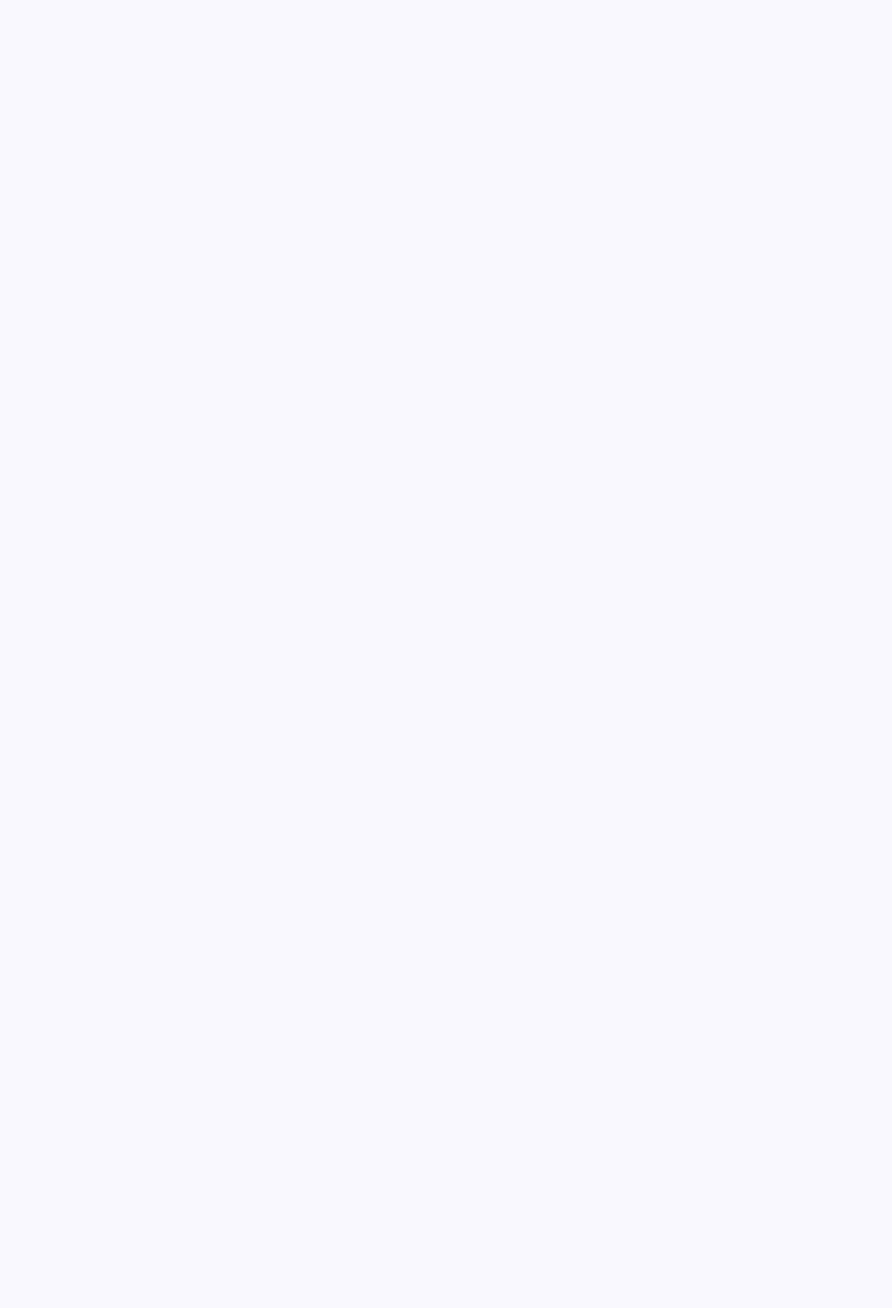
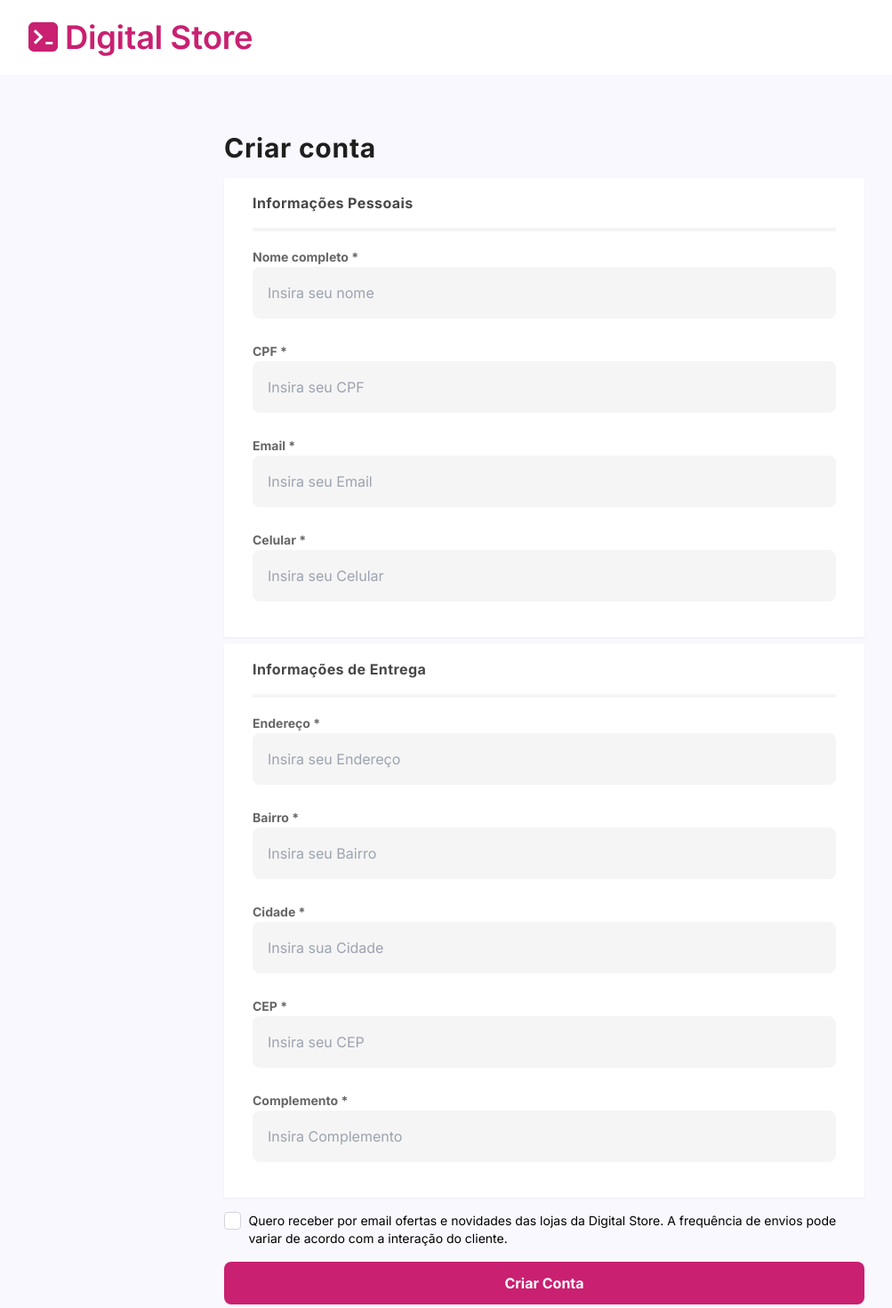
Before and after one commit to Gleis0nLemos/digital_store, a React (Vite) app: page /login/register in a window 1280 px wide. Before the commit this address had no page. Shown: the part 20-1490 px from the top of the page at 89% size, without its empty margins (28-1031 px from the left). Before the commit the page ends 800 px from the top, so only its background shows below. Built offline with nearby package versions, Linux system fonts and the light colour scheme.

Commit message:
feat: register page is set

```diff
--- a/src/components/Header.jsx
+++ b/src/components/Header.jsx
@@ -17,7 +17,7 @@ const Header = () => {
     location.pathname === path ? 'text-primary underline underline-offset-4 font-bold' : 'text-base'
   );
 
-  const isLoginPage = location.pathname === '/login';
+  const isLoginPage = location.pathname === '/login' || location.pathname === '/login/register';
 
   return (
     <header className='text-dark-gray-2 bg-white'>
--- a/src/output.css
+++ b/src/output.css
@@ -588,10 +588,6 @@ video {
   }
 }
 
-.pointer-events-none {
-  pointer-events: none;
-}
-
 .absolute {
   position: absolute;
 }
@@ -600,10 +596,6 @@ video {
   position: relative;
 }
 
-.inset-0 {
-  inset: 0px;
-}
-
 .bottom-0 {
   bottom: 0px;
 }
@@ -632,6 +624,14 @@ video {
   right: -6rem;
 }
 
+.right-\[220px\] {
+  right: 220px;
+}
+
+.right-\[530px\] {
+  right: 530px;
+}
+
 .top-0 {
   top: 0px;
 }
@@ -640,156 +640,28 @@ video {
   top: 50%;
 }
 
+.top-\[160px\] {
+  top: 160px;
+}
+
 .top-\[200px\] {
   top: 200px;
 }
 
-.right-\[130px\] {
-  right: 130px;
-}
-
-.top-\[250px\] {
-  top: 250px;
-}
-
-.right-\[-120px\] {
-  right: -120px;
-}
-
-.right-\[-50px\] {
-  right: -50px;
-}
-
-.top-\[280px\] {
-  top: 280px;
-}
-
-.right-5 {
-  right: 20px;
-}
-
-.top-3 {
-  top: 0.75rem;
-}
-
-.right-60 {
-  right: 15rem;
-}
-
-.top-48 {
-  top: 12rem;
-}
-
-.top-36 {
-  top: 9rem;
-}
-
-.left-72 {
-  left: 18rem;
-}
-
-.right-72 {
-  right: 18rem;
-}
-
-.start-60 {
-  inset-inline-start: 15rem;
-}
-
-.end-60 {
-  inset-inline-end: 15rem;
-}
-
-.right-\[200px\] {
-  right: 200px;
-}
-
-.right-\[500px\] {
-  right: 500px;
-}
-
-.right-\[550px\] {
-  right: 550px;
-}
-
-.top-\[180px\] {
-  top: 180px;
-}
-
-.top-\[170px\] {
-  top: 170px;
-}
-
-.top-\[160px\] {
-  top: 160px;
-}
-
-.right-\[540px\] {
-  right: 540px;
-}
-
-.right-\[440px\] {
-  right: 440px;
-}
-
-.right-\[400px\] {
-  right: 400px;
-}
-
-.right-\[350px\] {
-  right: 350px;
-}
-
-.right-\[300px\] {
-  right: 300px;
-}
-
-.top-\[220px\] {
-  top: 220px;
-}
-
-.top-\[300px\] {
-  top: 300px;
-}
-
-.right-\[220px\] {
-  right: 220px;
-}
-
-.right-\[530px\] {
-  right: 530px;
-}
-
 .top-\[330px\] {
   top: 330px;
 }
 
-.bottom-1\/4 {
-  bottom: 25%;
-}
-
-.right-1\/4 {
-  right: 25%;
-}
-
-.top-1\/3 {
-  top: 33.333333%;
-}
-
-.z-10 {
-  z-index: 10;
-}
-
-.z-20 {
-  z-index: 20;
-}
-
 .order-2 {
   order: 2;
 }
 
 .m-5 {
   margin: 20px;
+}
+
+.m-4 {
+  margin: 1rem;
 }
 
 .mx-4 {
@@ -822,6 +694,11 @@ video {
   margin-bottom: 1.5rem;
 }
 
+.my-8 {
+  margin-top: 2rem;
+  margin-bottom: 2rem;
+}
+
 .mb-1 {
   margin-bottom: 0.25rem;
 }
@@ -918,6 +795,10 @@ video {
   margin-top: 2rem;
 }
 
+.mt-2 {
+  margin-top: 0.5rem;
+}
+
 .block {
   display: block;
 }
@@ -982,14 +863,6 @@ video {
   height: 100%;
 }
 
-.h-8 {
-  height: 2rem;
-}
-
-.h-6 {
-  height: 1.5rem;
-}
-
 .max-h-\[282px\] {
   max-height: 282px;
 }
@@ -998,10 +871,6 @@ video {
   min-height: 187px;
 }
 
-.min-h-screen {
-  min-height: 100vh;
-}
-
 .w-1\/2 {
   width: 50%;
 }
@@ -1052,27 +921,11 @@ video {
 
 .w-full {
   width: 100%;
-}
-
-.w-32 {
-  width: 8rem;
-}
-
-.w-8 {
-  width: 2rem;
-}
-
-.w-6 {
-  width: 1.5rem;
 }
 
 .min-w-max {
   min-width: -moz-max-content;
   min-width: max-content;
-}
-
-.max-w-md {
-  max-width: 28rem;
 }
 
 .flex-shrink-0 {
@@ -1300,6 +1153,10 @@ video {
   background-image: linear-gradient(180deg, rgba(66, 0, 255, 0.25) -40.67%, rgba(255, 255, 255, 0) 100%);
 }
 
+.bg-none {
+  background-image: none;
+}
+
 .object-cover {
   -o-object-fit: cover;
      object-fit: cover;
@@ -1629,12 +1486,6 @@ video {
   box-shadow: var(--tw-ring-offset-shadow, 0 0 #0000), var(--tw-ring-shadow, 0 0 #0000), var(--tw-shadow);
 }
 
-.shadow-lg {
-  --tw-shadow: 0 10px 15px -3px rgb(0 0 0 / 0.1), 0 4px 6px -4px rgb(0 0 0 / 0.1);
-  --tw-shadow-colored: 0 10px 15px -3px var(--tw-shadow-color), 0 4px 6px -4px var(--tw-shadow-color);
-  box-shadow: var(--tw-ring-offset-shadow, 0 0 #0000), var(--tw-ring-shadow, 0 0 #0000), var(--tw-shadow);
-}
-
 .filter {
   filter: var(--tw-blur) var(--tw-brightness) var(--tw-contrast) var(--tw-grayscale) var(--tw-hue-rotate) var(--tw-invert) var(--tw-saturate) var(--tw-sepia) var(--tw-drop-shadow);
 }
@@ -1699,6 +1550,15 @@ video {
     order: 2;
   }
 
+  .md\:m-0 {
+    margin: 0px;
+  }
+
+  .md\:my-12 {
+    margin-top: 3rem;
+    margin-bottom: 3rem;
+  }
+
   .md\:mb-0 {
     margin-bottom: 0px;
   }
@@ -1755,10 +1615,6 @@ video {
     margin-top: 1rem;
   }
 
-  .md\:flex {
-    display: flex;
-  }
-
   .md\:hidden {
     display: none;
   }
@@ -1767,10 +1623,6 @@ video {
     height: 287px;
   }
 
-  .md\:h-8 {
-    height: 2rem;
-  }
-
   .md\:w-1\/3 {
     width: 33.333333%;
   }
@@ -1779,6 +1631,10 @@ video {
     width: 66.666667%;
   }
 
+  .md\:w-3\/5 {
+    width: 60%;
+  }
+
   .md\:w-96 {
     width: 24rem;
   }
@@ -1789,10 +1645,6 @@ video {
 
   .md\:w-\[calc\(100\%\+5rem\)\] {
     width: calc(100% + 5rem);
-  }
-
-  .md\:w-8 {
-    width: 2rem;
   }
 
   .md\:max-w-60 {
@@ -1901,6 +1753,11 @@ video {
     line-height: 1.75rem;
   }
 
+  .md\:text-3xl {
+    font-size: 1.875rem;
+    line-height: 2.25rem;
+  }
+
   .md\:text-primary {
     --tw-text-opacity: 1;
     color: rgb(201 32 113 / var(--tw-text-opacity));
--- a/src/pages/LoginPage.jsx
+++ b/src/pages/LoginPage.jsx
@@ -3,6 +3,7 @@ import GmailIcon from '../assets/loginpagesvgs/gmail-icon.svg';
 import FacebookIcon from '../assets/loginpagesvgs/facebook-icon.svg';
 import FeetRight from '../assets/loginpagesvgs/feet-right.svg';
 import FeetLeft from '../assets/loginpagesvgs/feet-left.svg';
+import { NavLink } from "react-router-dom";
 
 const LoginPage = () => {
   return (
@@ -27,12 +28,14 @@ const LoginPage = () => {
                 focus:outline-none focus:ring-primary focus:border-transparent mb-6"
                 placeholder="Insira seu e-mail"
                 />
+              <NavLink to="/login/register">
                 <button
                   type="submit"
                   className="w-full bg-primary text-white py-3 mt-4 rounded-lg font-bold hover:bg-tertiary"
                   >
                   Criar Conta
                 </button>
+              </NavLink>
             </form>
             <div className="flex items-center justify-center mt-8">
               <p className="text-base text-dark-gray-2 mr-2">
--- /dev/null
+++ b/src/pages/RegisterPage.jsx
@@ -0,0 +1,140 @@
+import { NavLink } from "react-router-dom";
+import Layout from "./Layout";
+
+const RegisterPage = () => {
+  return (
+    <Layout>
+      <div className='flex'>
+        <div className='container mx-auto c-max-width flex items-center justify-center'>
+          <div className="my-8 md:my-12 flex justify-center w-full">
+            <div className="w-full mx-6 md:m-0 md:w-3/5">
+
+              <form className="mt-4 mb-12 w-full">
+                <h1 className="text-dark-gray text-2xl md:text-3xl text-center md:text-start font-bold tracking-wide pb-4">Criar conta</h1>
+                <div className=" bg-white text-dark-gray-3 px-8 py-4 shadow-sm">
+                  <h2 className="tracking-wide font-bold text-dark-gray-2">Informações Pessoais</h2>
+                  <hr className="border-2 border-light-gray-3 my-4" />
+                  <div>
+                    <label htmlFor="name" className="text-sm font-bold">Nome completo <span>*</span></label>
+                    <input
+                      type="text"
+                      id="name"
+                      className="w-full px-4 py-4 border bg-light-gray-3 border-light-gray-3 rounded-lg
+                  focus:outline-none focus:ring-primary focus:border-transparent mb-6"
+                      placeholder="Insira seu nome"
+                    />
+                  </div>
+                  <div>
+                    <label htmlFor="cpf" className="text-sm font-bold">CPF <span>*</span></label>
+                    <input
+                      type="text"
+                      id="cpf"
+                      className="w-full px-4 py-4 border bg-light-gray-3 border-light-gray-3 rounded-lg
+                  focus:outline-none focus:ring-primary focus:border-transparent mb-6"
+                      placeholder="Insira seu CPF"
+                    />
+                  </div>
+                  <div>
+                    <label htmlFor="email" className="text-sm font-bold">Email <span>*</span></label>
+                    <input
+                      type="text"
+                      id="email"
+                      className="w-full px-4 py-4 border bg-light-gray-3 border-light-gray-3 rounded-lg
+                  focus:outline-none focus:ring-primary focus:border-transparent mb-6"
+                      placeholder="Insira seu Email"
+                    />
+                  </div>
+                  <div>
+                    <label htmlFor="celular" className="text-sm font-bold">Celular <span>*</span></label>
+                    <input
+                      type="text"
+                      id="celular"
+                      className="w-full px-4 py-4 border bg-light-gray-3 border-light-gray-3 rounded-lg
+                  focus:outline-none focus:ring-primary focus:border-transparent mb-6"
+                      placeholder="Insira seu Celular"
+                    />
+                  </div>
+                </div>
+
+                <div className="mt-2 bg-white text-dark-gray-3 px-8 py-4 shadow-sm">
+                  <h2 className="tracking-wide font-bold text-dark-gray-2">Informações de Entrega</h2>
+                  <hr className="border-2 border-light-gray-3 my-4" />
+                  <div>
+                    <label htmlFor="address" className="text-sm font-bold">Endereço <span>*</span></label>
+                    <input
+                      type="text"
+                      id="address"
+                      className="w-full px-4 py-4 border bg-light-gray-3 border-light-gray-3 rounded-lg
+                  focus:outline-none focus:ring-primary focus:border-transparent mb-6"
+                      placeholder="Insira seu Endereço"
+                    />
+                  </div>
+                  <div>
+                    <label htmlFor="neighborhood" className="text-sm font-bold">Bairro <span>*</span></label>
+                    <input
+                      type="text"
+                      id="neighborhood"
+                      className="w-full px-4 py-4 border bg-light-gray-3 border-light-gray-3 rounded-lg
+                  focus:outline-none focus:ring-primary focus:border-transparent mb-6"
+                      placeholder="Insira seu Bairro"
+                    />
+                  </div>
+                  <div>
+                    <label htmlFor="city" className="text-sm font-bold">Cidade <span>*</span></label>
+                    <input
+                      type="text"
+                      id="city"
+                      className="w-full px-4 py-4 border bg-light-gray-3 border-light-gray-3 rounded-lg
+                  focus:outline-none focus:ring-primary focus:border-transparent mb-6"
+                      placeholder="Insira sua Cidade"
+                    />
+                  </div>
+                  <div>
+                    <label htmlFor="CEP" className="text-sm font-bold">CEP <span>*</span></label>
+                    <input
+                      type="text"
+                      id="CEP"
+                      className="w-full px-4 py-4 border bg-light-gray-3 border-light-gray-3 rounded-lg
+                  focus:outline-none focus:ring-primary focus:border-transparent mb-6"
+                      placeholder="Insira seu CEP"
+                    />
+                  </div>
+                  <div>
+                    <label htmlFor="complement" className="text-sm font-bold">Complemento <span>*</span></label>
+                    <input
+                      type="text"
+                      id="complement"
+                      className="w-full px-4 py-4 border bg-light-gray-3 border-light-gray-3 rounded-lg
+                  focus:outline-none focus:ring-primary focus:border-transparent mb-6"
+                      placeholder="Insira Complemento"
+                    />
+                  </div>
+                </div>
+                <div className="flex mt-4">
+                  <input
+                    type="checkbox"
+                    id="termos"
+                    className="checkbox bg-none"
+                  />
+                  <p className="ml-2 text-sm">Quero receber por email ofertas e novidades das lojas da Digital Store. A frequência de envios pode variar de acordo com a interação do cliente.</p>
+                </div>
+                <NavLink to="/">
+                  <button
+                    type="submit"
+                    className="w-full bg-primary text-white py-3 mt-4 rounded-lg font-bold hover:bg-tertiary"
+                    >
+                    Criar Conta
+                  </button>
+                </NavLink>
+              </form>
+
+            </div>
+
+          </div>
+        </div>
+      </div>
+    </Layout>
+  );
+}
+
+export default RegisterPage;
--- a/src/routes/Routes.jsx
+++ b/src/routes/Routes.jsx
@@ -6,6 +6,7 @@ import ProductListing from "../components/ProductListing";
 import ProductsListingPage from "../pages/ProductListingPage";
 import ProductViewPage from "../pages/ProductViewPage";
 import LoginPage from "../pages/LoginPage";
+import RegisterPage from "../pages/RegisterPage";
 
 const AppRoutes = () => {
   return (
@@ -13,6 +14,7 @@ const AppRoutes = () => {
       <Routes>
         <Route path="/" element={<HomePage />} />
         <Route path="/login" element={<LoginPage />} />
+        <Route path="/login/register" element={<RegisterPage />} />
         <Route path="/products" element={<ProductsListingPage />} />
         <Route path="/products/:id" element={<ProductViewPage />} />
       </Routes>
```
Lines whose indentation alone changed are shown as unchanged.
